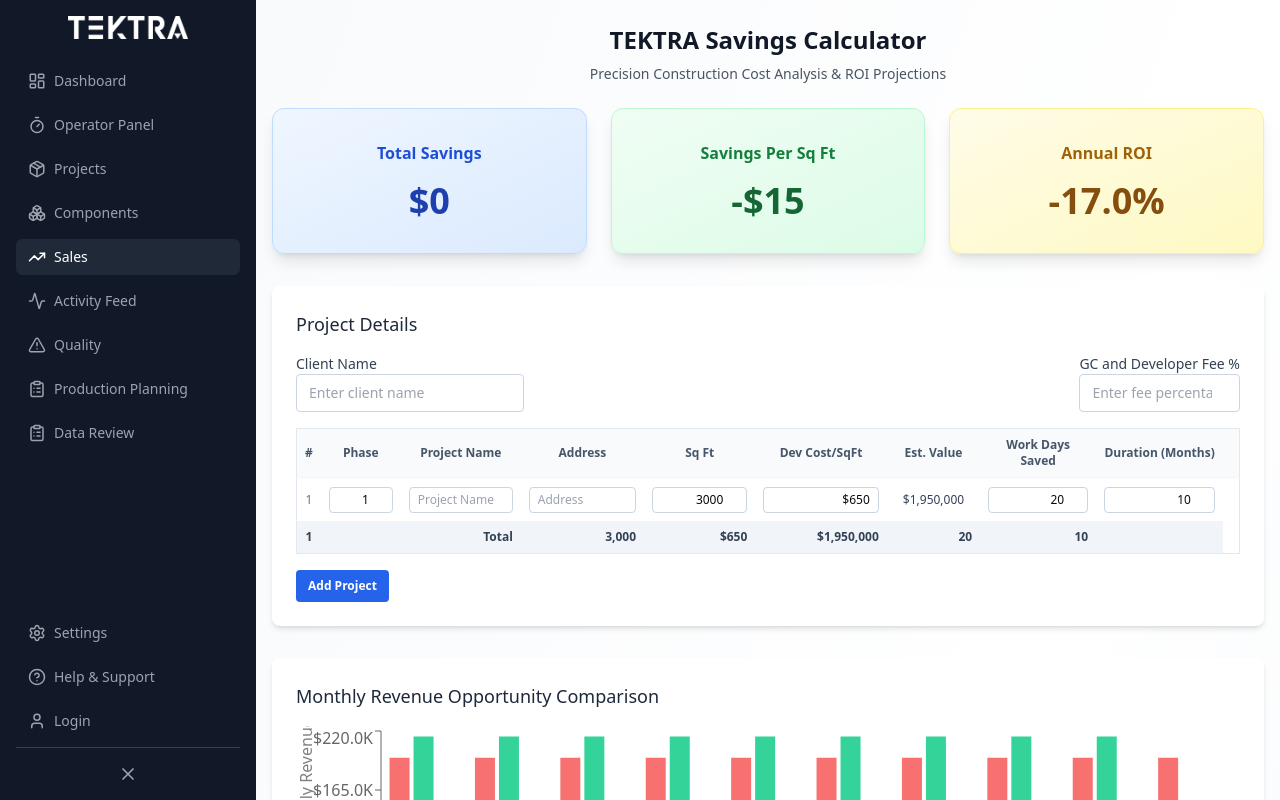
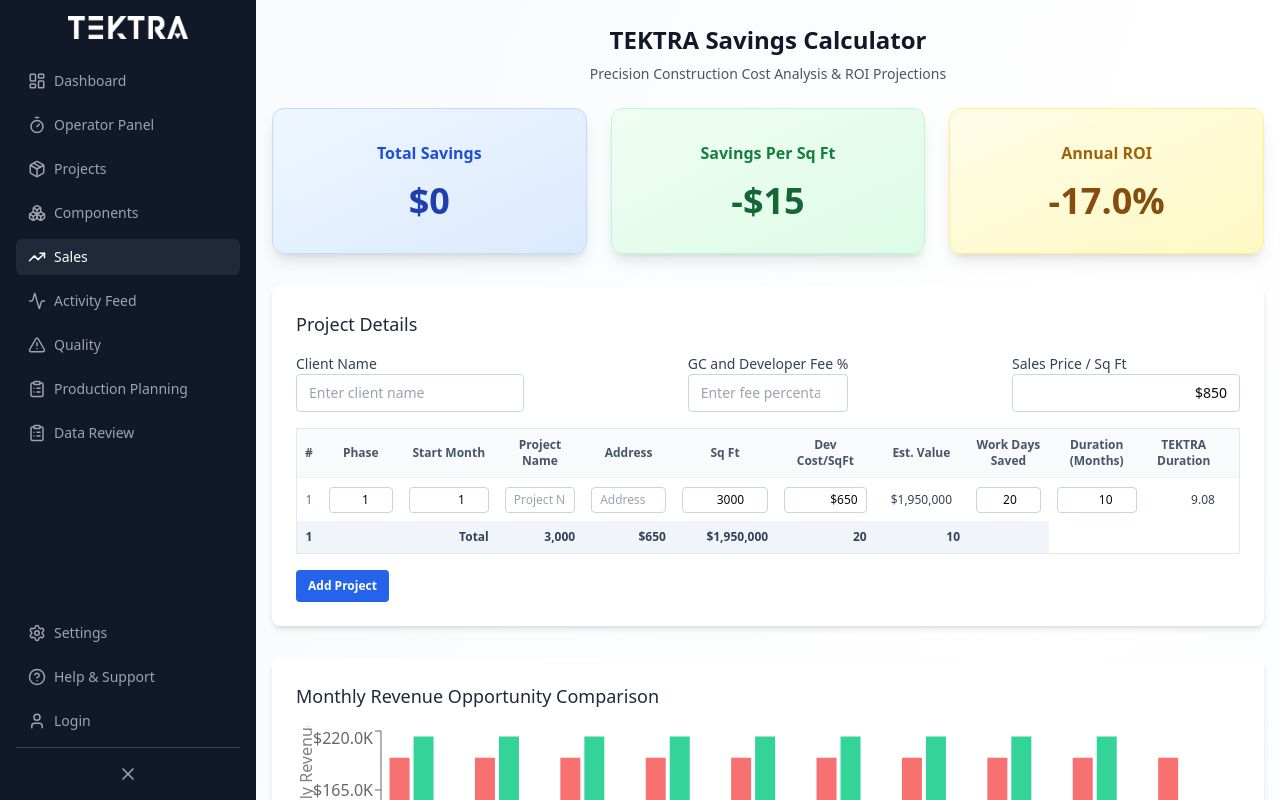
Before and after one commit to catalano00/tektra, a Next.js app: page /sales/savings in a window 1280 px wide. Shown: the top 800 px of the page. Built offline with nearby package versions, Linux system fonts and the light colour scheme; no server answers.

Commit message:
updates to SavingsCalculator with start month

```diff
--- a/src/app/sales/components/SavingsCalculator.tsx
+++ b/src/app/sales/components/SavingsCalculator.tsx
@@ -36,6 +36,7 @@
   estimateDate: string;
   projectDuration?: number;
   phase?: number; // <-- Add phase
+  startMonth?: number; // <-- NEW: drives project start (1-based month)
 }
 
 interface SavingsData {
@@ -86,6 +87,10 @@
   // Timeline
   traditionalTimelineWeeks: number;
   workdaysSaved: number;
+
+  // NEW: Sales assumptions
+  salesPricePerSqFt: number;
+  homesSoldPerPhase: Record<number, number>;
 }
 
 const primaryCostElements = [
@@ -113,6 +118,7 @@
       developmentCostPerSqFt: 650, // Default: $650 per sqft
       estimatedDevelopmentValue: 3000 * 650, // Default calculated value
       phase: 1,
+      startMonth: 1, // <-- default start
     }
   ],
 
@@ -123,7 +129,7 @@
   architecturalDesign: 300.00,
   engineeringDesign: 100.00,
   buildersRiskInsurance: 55.20,
-  lotPropertyCost: 0, // hard to calculate ROI as noted
+  lotPropertyCost: 0,
   adminLoanMarketingFees: 138.00,
   supervision: 750.00,
   genSkilledLabor: 350.00,
@@ -142,12 +148,15 @@
 
   // Timeline
   traditionalTimelineWeeks: 0,
-  workdaysSaved: 0 //
-  ,
+  workdaysSaved: 0,
 
   overallReductionPercent: 0,
   timeReductionPercent: 0,
   primaryCostElements: primaryCostElements, // Initialize with the predefined array
+
+  // NEW: Sales assumptions
+  salesPricePerSqFt: 850,               // luxury sales basis
+  homesSoldPerPhase: { 1: 0 },          // editable per phase below
 };
 
 const division1CostCategories = [
@@ -186,7 +195,7 @@
     return [...projects].sort((a, b) => (a.phase || 1) - (b.phase || 1));
   }
 
-  // Helper: get project start months based on phase sequencing (fractional months allowed)
+  // Helper: get project start months based on explicit startMonth or phase sequencing
   function getProjectStartMonths(projects: ProjectData[]) {
     const sorted = getProjectsByPhase(projects);
     let startMonths: number[] = [];
@@ -197,23 +206,21 @@
     const uniquePhases = Array.from(new Set(sorted.map(p => p.phase || 1))).sort((a, b) => a - b);
     for (const phase of uniquePhases) {
       phaseStart[phase] = currentMonth;
-      // Find all projects in this phase
       const projectsInPhase = sorted.filter(p => (p.phase || 1) === phase);
-      // The phase ends after the longest project in this phase (allow fractional months)
       const maxDuration = Math.max(...projectsInPhase.map(p => Number(p.projectDuration) || 0), 0);
       phaseEnd[phase] = currentMonth + maxDuration;
       currentMonth = phaseEnd[phase];
     }
 
-    // Assign start months for each project based on its phase (fractional allowed)
+    // Respect explicit project.startMonth if provided; otherwise use phase start
     for (let i = 0; i < sorted.length; i++) {
       const phase = sorted[i].phase || 1;
-      startMonths[i] = phaseStart[phase];
+      startMonths[i] = Number(sorted[i].startMonth) || phaseStart[phase];
     }
     return startMonths;
   }
 
-  // Helper: get TEKTRA project start months based on phase sequencing (fractional months allowed)
+  // Helper: TEKTRA start months (use explicit startMonth when provided; otherwise phase sequence with reduced durations)
   function getTektraProjectStartMonths(projects: ProjectData[]) {
     const sorted = getProjectsByPhase(projects);
     let startMonths: number[] = [];
@@ -224,14 +231,11 @@
     const uniquePhases = Array.from(new Set(sorted.map(p => p.phase || 1))).sort((a, b) => a - b);
     for (const phase of uniquePhases) {
       phaseStart[phase] = currentMonth;
-      // Find all projects in this phase
       const projectsInPhase = sorted.filter(p => (p.phase || 1) === phase);
-      // The phase ends after the longest TEKTRA duration in this phase (fractional allowed)
       const maxTektraDuration = Math.max(
         ...projectsInPhase.map(p => {
           const duration = Number(p.projectDuration) || 0;
-          const daysSaved = Number(p.daysSaved) || 0;
-          const monthsSaved = daysSaved / 21.67;
+          const monthsSaved = (Number(p.daysSaved) || 0) / 21.67;
           return Math.max(duration - monthsSaved, 1);
         }),
         0
@@ -240,10 +244,9 @@
       currentMonth = phaseEnd[phase];
     }
 
-    // Assign start months for each project based on its phase (fractional allowed)
     for (let i = 0; i < sorted.length; i++) {
       const phase = sorted[i].phase || 1;
-      startMonths[i] = phaseStart[phase];
+      startMonths[i] = Number(sorted[i].startMonth) || phaseStart[phase];
     }
     return startMonths;
   }
@@ -253,40 +256,58 @@
     const startMonths = getProjectStartMonths(sorted);
     const tektraStartMonths = getTektraProjectStartMonths(sorted);
 
-    // Calculate max months for stick built (phased)
+    // Calculate stick/tektra end months and phase completion months
+    const stickEndMonths: number[] = [];
+    const tektraEndMonths: number[] = [];
+    const phases = Array.from(new Set(sorted.map(p => p.phase || 1))).sort((a, b) => a - b);
+
     let maxMonths = 0;
+    let maxTektraMonths = 0;
+
+    // Per-phase aggregates for sales recognition
+    const phaseTotals: Record<number, { totalSqFt: number; count: number; stickEnd: number; tektraEnd: number }> = {};
+
     for (let i = 0; i < sorted.length; i++) {
-      const duration = Number(sorted[i].projectDuration) || 0;
-      const endMonth = (startMonths[i] || 1) + duration - 1;
-      if (endMonth > maxMonths) maxMonths = endMonth;
+      const p = sorted[i];
+      const duration = Number(p.projectDuration) || 0;
+      const daysSaved = Number(p.daysSaved) || 0;
+      const monthsSaved = daysSaved / 21.67;
+      const tektraDuration = Math.max(duration - monthsSaved, 1);
+
+      const sEnd = (startMonths[i] || 1) + duration - 1;
+      const tEnd = (tektraStartMonths[i] || 1) + Math.ceil(tektraDuration) - 1;
+      stickEndMonths[i] = sEnd;
+      tektraEndMonths[i] = tEnd;
+
+      maxMonths = Math.max(maxMonths, sEnd);
+      maxTektraMonths = Math.max(maxTektraMonths, tEnd);
+
+      const phase = p.phase || 1;
+      const agg = phaseTotals[phase] || { totalSqFt: 0, count: 0, stickEnd: 0, tektraEnd: 0 };
+      agg.totalSqFt += Number(p.projectSqFt) || 0;
+      agg.count += 1;
+      agg.stickEnd = Math.max(agg.stickEnd, sEnd);
+      agg.tektraEnd = Math.max(agg.tektraEnd, tEnd);
+      phaseTotals[phase] = agg;
     }
 
-    // Calculate max months for TEKTRA (phased)
-    let maxTektraMonths = 0;
-    for (let i = 0; i < sorted.length; i++) {
-      const duration = Number(sorted[i].projectDuration) || 0;
-      const daysSaved = Number(sorted[i].daysSaved) || 0;
-      const monthsSaved = daysSaved / 21.67;
-      const tektraDuration = Math.max(duration - monthsSaved, 1);
-      const endMonth = (tektraStartMonths[i] || 1) + Math.ceil(tektraDuration) - 1;
-      if (endMonth > maxTektraMonths) maxTektraMonths = endMonth;
-    }
-
-    // --- Ensure head start value is shown in the monthly chart ---
-    // Find the month where TEKTRA finishes (lastTektraMonth)
-    const lastTektraMonth = maxTektraMonths;
     if (!maxMonths && !maxTektraMonths) return [];
 
-    let chartData: { month: number; stickBuilt: number; tektra: number; opportunity: number }[] = [];
-    let cumulativeTektra = 0;
-    let cumulativeStick = 0;
-    let headStartValue = 0;
-    let headStartMonth = null;
+    const lastTektraMonth = maxTektraMonths;
+    let chartData: {
+      month: number;
+      stickBuilt: number;
+      tektra: number;
+      opportunity: number;
+      devSalesStick: number;   // NEW
+      devSalesTektra: number;  // NEW
+    }[] = [];
 
     for (let month = 1; month <= Math.max(maxMonths, maxTektraMonths); month++) {
       let stickBuilt = 0;
       let tektra = 0;
-      // Stick Built
+
+      // Stick Built (even recognition)
       for (let i = 0; i < sorted.length; i++) {
         const duration = Number(sorted[i].projectDuration) || 0;
         const value = Number(sorted[i].estimatedDevelopmentValue) || 0;
@@ -295,7 +316,8 @@
           stickBuilt += value / duration;
         }
       }
-      // TEKTRA
+
+      // TEKTRA (even recognition over reduced duration)
       for (let i = 0; i < sorted.length; i++) {
         const duration = Number(sorted[i].projectDuration) || 0;
         const daysSaved = Number(sorted[i].daysSaved) || 0;
@@ -312,30 +334,36 @@
           }
         }
       }
-      cumulativeStick += stickBuilt;
-      if (month <= lastTektraMonth) {
-        cumulativeTektra += tektra;
-      }
-      // Capture head start value and the month it occurs
-      if (month === lastTektraMonth) {
-        headStartValue = cumulativeTektra - cumulativeStick;
-        headStartMonth = month;
-      }
+
+      // NEW: Development sales revenue recognized on phase completion
+      let devSalesStick = 0;
+      let devSalesTektra = 0;
+
+      phases.forEach(phase => {
+        const agg = phaseTotals[phase];
+        const homes = savingsData.homesSoldPerPhase[phase] || 0;
+        if (!agg || homes <= 0) return;
+
+        const avgSqFtPerHome = agg.count > 0 ? agg.totalSqFt / agg.count : 0;
+        const phaseRevenue = homes * avgSqFtPerHome * (savingsData.salesPricePerSqFt || 0);
+
+        if (month === agg.stickEnd) devSalesStick += phaseRevenue;
+        if (month === agg.tektraEnd) devSalesTektra += phaseRevenue;
+      });
+
+      // Opportunity carry-over (unchanged)
       let opportunity = 0;
-      // If TEKTRA finishes before stick built, show head start value as the stick built revenue for the remaining months
-      if (month > lastTektraMonth && month <= maxMonths && headStartValue > 0) {
-        // Opportunity is the stick built revenue for this month (potential new project revenue)
+      if (month > lastTektraMonth && month <= maxMonths) {
         opportunity = stickBuilt;
       }
-      // Show the original head start value in the first month after TEKTRA finishes if there are no more stick built months
-      if (month === lastTektraMonth + 1 && maxMonths <= lastTektraMonth && headStartValue > 0) {
-        opportunity = headStartValue;
-      }
+
       chartData.push({
         month,
         stickBuilt,
         tektra,
-        opportunity
+        opportunity,
+        devSalesStick,
+        devSalesTektra,
       });
     }
     return chartData;
@@ -717,13 +745,29 @@
                 max="100"
               />
             </div>
+            {/* NEW: Sales price per sqft */}
+            <div>
+              <label className="block text-sm font-medium text-slate-700">Sales Price / Sq Ft</label>
+              <input
+                type="text"
+                value={formatCurrency(savingsData.salesPricePerSqFt || 0)}
+                onChange={(e) => {
+                  const raw = e.target.value.replace(/[^0-9.]/g, '');
+                  handleInputChange('salesPricePerSqFt', raw);
+                }}
+                className="w-full border border-slate-300 rounded px-3 py-2 text-sm text-right focus:border-blue-500 focus:ring-0"
+                placeholder="$ / sq ft"
+                inputMode="decimal"
+              />
+            </div>
           </div>
           <div className="overflow-x-auto">
             <table className="min-w-full border border-slate-200 rounded">
               <thead>
                 <tr className="bg-slate-50">
-                  <th className="px-2 py-2 text-xs font-semibold text-slate-600">#</th> {/* Line number column */}
+                  <th className="px-2 py-2 text-xs font-semibold text-slate-600">#</th>
                   <th className="px-2 py-2 text-xs font-semibold text-slate-600">Phase</th>
+                  <th className="px-2 py-2 text-xs font-semibold text-slate-600">Start Month</th> {/* NEW */}
                   <th className="px-2 py-2 text-xs font-semibold text-slate-600">Project Name</th>
                   <th className="px-2 py-2 text-xs font-semibold text-slate-600">Address</th>
                   <th className="px-2 py-2 text-xs font-semibold text-slate-600">Sq Ft</th>
@@ -731,13 +775,14 @@
                   <th className="px-2 py-2 text-xs font-semibold text-slate-600">Est. Value</th>
                   <th className="px-2 py-2 text-xs font-semibold text-slate-600">Work Days Saved</th>
                   <th className="px-2 py-2 text-xs font-semibold text-slate-600">Duration (Months)</th>
-                  <th className="px-2 py-2"></th>
+                  <th className="px-2 py-2 text-xs font-semibold text-slate-600">TEKTRA Duration</th> {/* NEW */}
+                  <th className="px-2 py-2" />
                 </tr>
               </thead>
               <tbody>
                 {getProjectsByPhase(savingsData.projects).map((project, index) => (
                   <tr key={project.id} className="border-t border-slate-100">
-                    <td className="px-2 py-2 text-xs text-slate-500 text-center">{index + 1}</td> {/* Line number */}
+                    <td className="px-2 py-2 text-xs text-slate-500 text-center">{index + 1}</td>
                     <td className="px-2 py-2">
                       <input
                         type="number"
@@ -746,6 +791,17 @@
                         onChange={e => handleProjectChange(project.id, 'phase', e.target.value)}
                         className="w-16 border border-slate-300 rounded px-2 py-1 text-xs text-right focus:border-blue-500 focus:ring-0"
                         placeholder="Phase"
+                      />
+                    </td>
+                    {/* NEW: Start Month */}
+                    <td className="px-2 py-2">
+                      <input
+                        type="number"
+                        value={project.startMonth || ''}
+                        onChange={(e) => handleProjectChange(project.id, 'startMonth', e.target.value)}
+                        className="w-20 border border-slate-300 rounded px-2 py-1 text-xs text-right focus:border-blue-500 focus:ring-0"
+                        placeholder="1"
+                        min="1"
                       />
                     </td>
                     <td className="px-2 py-2">
@@ -812,6 +868,14 @@
                         placeholder="Months"
                         min="0"
                       />
+                    </td>
+                    {/* NEW: Computed TEKTRA duration */}
+                    <td className="px-2 py-2 text-right text-xs text-slate-700">
+                      {(() => {
+                        const monthsSaved = (Number(project.daysSaved) || 0) / 21.67;
+                        const tektraDuration = Math.max((Number(project.projectDuration) || 0) - monthsSaved, 1);
+                        return `${tektraDuration.toFixed(2)}`;
+                      })()}
                     </td>
                     <td className="px-2 py-2 text-center">
                       {savingsData.projects.length > 1 && (
```
